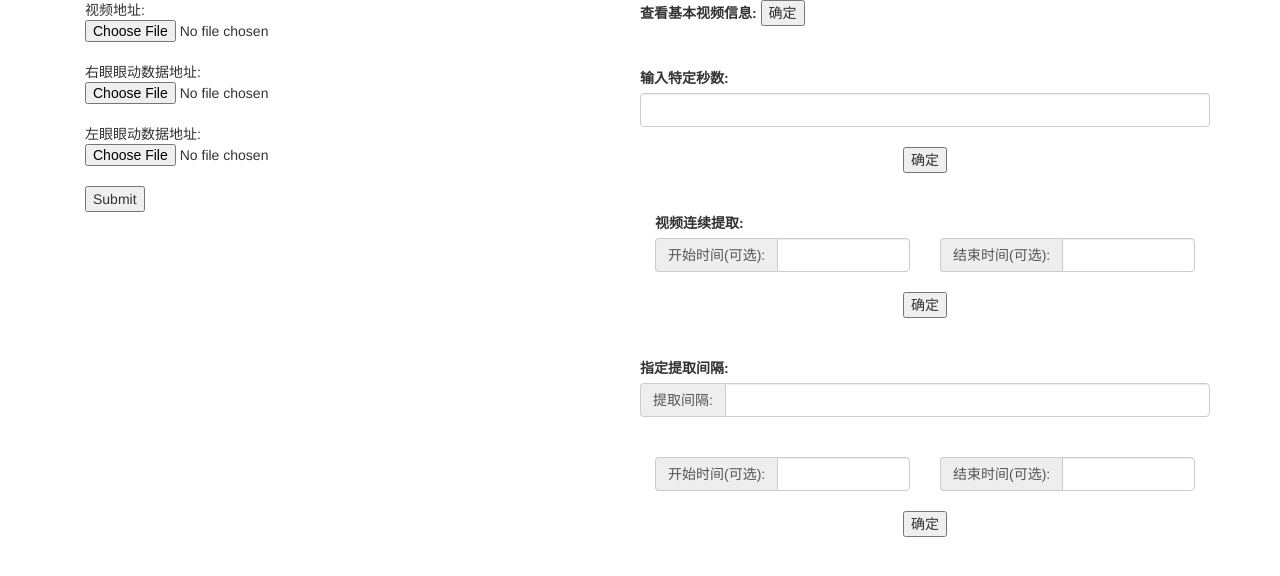
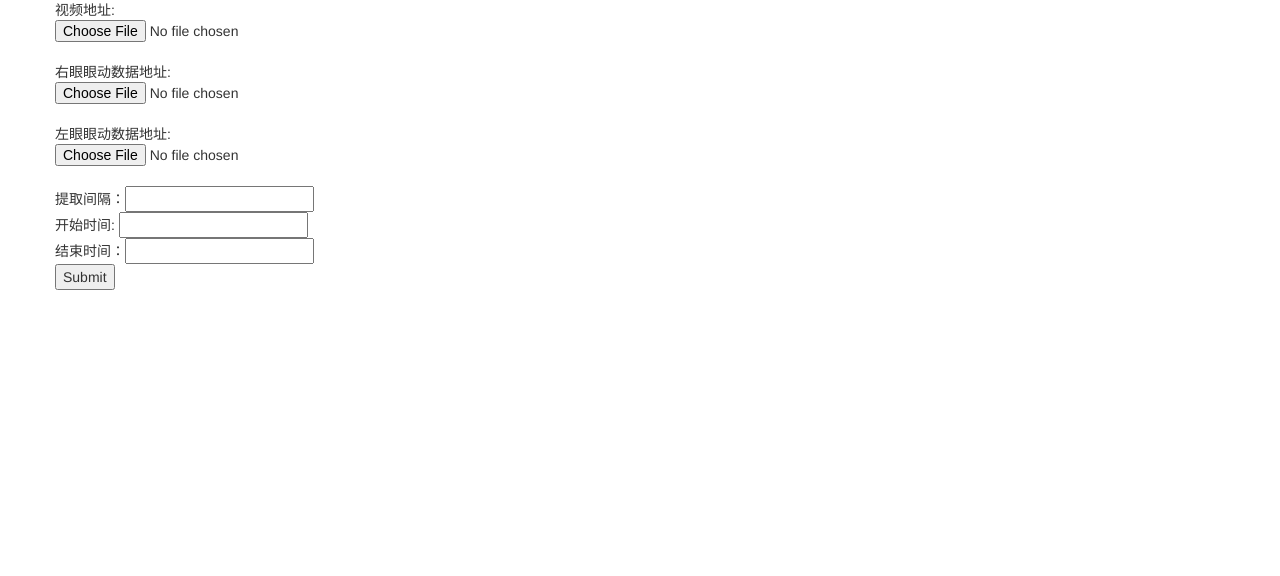
Before and after one commit to handofwatch/Visual-fixation-system, a Flask app: page / in a window 1280 px wide. Shown: the top 576 px of the page. Run offline with Flask 2, Linux system fonts and the light colour scheme; some libraries are stand-ins or nearby versions.

Commit message:
modify first bounary

```diff
--- a/SysScreen.py
+++ b/SysScreen.py
@@ -6,7 +6,7 @@ from templates.UiBar import UiBar
 from templates.UiPie import UiPie
 from eyeDataHandler.dataHandler import handle_result_img
 import extract.extract as e
-
+import extract.interface
 
 app = Flask(__name__)
 
@@ -47,10 +47,12 @@ def picture():
             return render_template('pie.html')
 
 
+#前端传入数据表单交由后端处理
 @app.route('/uploadFile', methods=['POST'])
 def upload_file():
     result_sum = []
     if request.method == 'POST':
+        #获得用户上传文件，并把他们放进服务器特定位置，并改为特定名字
         video_file = request.files['video']
         video_ext = video_file.filename.rsplit('.', 1)[1]  # 获取文件后缀
         r_data_file = request.files['rData']
@@ -59,26 +61,37 @@ def upload_file():
         l_data_ext = l_data_file.filename.rsplit('.', 1)[1]  # 获取文件后缀
         file_dir = os.path.join(basedir, app.config['UPLOAD_FOLDER'])
         video_path = os.path.join(file_dir, 'videoFile' + '.' + video_ext)
-        video_file.save(video_path)
-        r_data_file.save(os.path.join(file_dir, 'rDataFile') + '.' + r_data_ext)
-        l_data_file.save(os.path.join(file_dir, 'lDataFile') + '.' + l_data_ext)
+        video_file.save(video_path)#文件路径
+        r_data_path = os.path.join(file_dir, 'rDataFile') + '.' + r_data_ext
+        r_data_file.save(r_data_path)
+        l_data_path = os.path.join(file_dir, 'lDataFile') + '.' + l_data_ext
+        l_data_file.save(l_data_path)
+
+        start_time = request.form.get("startTime")
+        print(start_time)
+        start_time = float(start_time)
+        end_time = request.form.get("finishTime")
+        print(end_time)
+        end_time = float(end_time)
+        interval = request.form.get("interval")
+        interval = int(interval)
+
         name = []
         data = []
-        confirm = request.get_json()
-        result_path = os.path.join(os.path.dirname(video_file), "images")
-        if confirm == '':
-            time_list = e.ExtractPictures.video_frames(
-                path_in=video_file,
-                path_out=result_path,
-                only_output_video_info=True,
-                extract_time_points=None,
-                initial_extract_time=0,
-                end_extract_time=None,
-                extract_time_interval=-1,
-                output_prefix='extract',
-                jpg_quality=100,
-            )
-            result_sum = handle_result_img(time_list, l_data_file, r_data_file)
+        result_path = os.path.join(file_dir, "images")
+
+        #将用户输入数字作为参数调用interface函数接口,得出time_list值，然后带入dataHandler中
+
+        #拿到视频信息，一会儿后放在Result页面
+        #video_infor = extract.interface.switch_case(1, file_dir, result_path)
+        #print(video_infor)
+
+        #得出time_list
+        time_list = extract.interface.pass_input(start_time, end_time, interval, video_path, result_path)
+
+        #调用第二组函数处理图片
+        result = handle_result_img(time_list, l_data_path, r_data_path)
+        result_sum = result[1]
         # resultSum = {'chair': 55, 'wall': 395, 'table': 441, 'box': 2,
         #              'person;individual;someone;somebody;mortal;soul': 6,
         #              'bag': 1, 'desk': 4, 'food;solid;food': 4, 'painting;picture': 4, 'book': 27}
@@ -93,5 +106,4 @@ def upload_file():
 
 
 if __name__ == '__main__':
-    app.debug = True
     app.run()
--- a/extract/extract.py
+++ b/extract/extract.py
@@ -27,8 +27,7 @@ class ExtractPictures:
         # 仅仅输出视频信息
         if only_output_video_info:
             _duration = str(duration)
-            print("output the video information:")
-            print("Duration of the video:" + _duration + "ns")
+            return _duration
 
         # 依据自定义时间点提取图片
         elif extract_time_points is not None:
--- a/templates/MainScreen.html
+++ b/templates/MainScreen.html
@@ -9,7 +9,7 @@
 </head>
 <body>
 <div class="container">
-    <div class="col-md-6">
+    <div class="row">
         <form action="/uploadFile" method='post' enctype="multipart/form-data">
             <meta http-equiv="Content-Type" content="text/html; charset=utf-8" />
             视频地址:<input type="file" name="video" id="videoFile">
@@ -18,103 +18,11 @@
             <br>
             左眼眼动数据地址:<input type="file" name="lData" id="lDataFile">
             <br>
+            提取间隔：<input type="number" min="0" step="1" name="interval" id="interval"> <br>
+            开始时间: <input type="number" min="0" step="0.1" name="startTime" id="startTime"> <br>
+            结束时间：<input type="number" min="0" step="0.1" name="finishTime" id="finishTime"> <br>
             <input type="submit" name="analysis">
         </form>
     </div>
-
-    <div class="col-md-6">
-        <form id="extract1" name="extractForm" method="post">
-            <div class="row">
-                <label>查看基本视频信息:</label>
-                <button type="submit">确定</button>
-            </div>
-        </form>
-        <br><br>
-        <form id="extract2" name="extractForm" method="post" >
-            <div class="row">
-                <label>输入特定秒数:</label>
-                <input type="text" name="num" id="num" class="form-control">
-                <br>
-                <button type="submit" style="display: block; margin: 0 auto">确定</button>
-            </div>
-        </form>
-        <br><br>
-         <form id="extract3" name="extractForm" method="post" >
-             <label>视频连续提取:</label>
-             <div class="row">
-                <div class="col-md-6">
-                    <div class="input-group">
-                        <span class="input-group-addon">开始时间(可选):</span>
-                        <input type="text" name="3" id="start" class="form-control">
-                    </div>
-                </div>
-                <div class="col-md-6">
-                    <div class="input-group">
-                        <span class="input-group-addon">结束时间(可选):</span>
-                        <input type="text" name="3" id="end" class="form-control">
-                    </div>
-                </div>
-            </div>
-            <br>
-            <button type="submit" style="display: block; margin: 0 auto">确定</button>
-         </form>
-         <br><br>
-        <form id="extract4" name="extractForm" method="post" >
-            <div class="row">
-                <label>指定提取间隔:</label>
-            </div>
-
-            <div class="row">
-                <div class="col-md">
-                    <div class="input-group">
-                        <span class="input-group-addon">提取间隔:</span>
-                        <input type="text" name="4" id="interval" class="form-control">
-                    </div>
-                </div>
-                <br><br>
-            </div>
-
-            <div class="row">
-                <div class="col-md-6">
-                    <div class="input-group">
-                        <span class="input-group-addon">开始时间(可选):</span>
-                        <input type="text" name="4" id="interval_start" class="form-control">
-                    </div>
-                </div>
-
-                <div class="col-md-6">
-                    <div class="input-group">
-                        <span class="input-group-addon">结束时间(可选):</span>
-                        <input type="text" name="4" id="interval_end" class="form-control">
-                    </div>
-                </div>
-            </div>
-            <br>
-            <button type="submit" style="display: block; margin: 0 auto">确定</button>
-        </form>
-    </div>
 </div>
-
-<script>
-    var convert_FormData_to_json = function (formData) {
-    var objData = {};
-    for (var entry in formData.entries()){
-        objData[entry[0]] = entry[1];}
-    console.log(objData);
-    return JSON.stringify(objData);
-};
-
-    // var extractForm1 = document.querySelector('form');
-    var extractForm1 = document.getElementById('extract1');
-    extractForm1.addEventListener('submit', function(event){
-        event.preventDefault();
-
-        var http = new XMLHttpRequest();
-        http.open('POST', '/uploadFile');
-        http.setRequestHeader('Content-Type', 'application/json');
-        http.send("extract1_confirm");
-
-    }, false)
-</script>
-
 </body>
```
Also changed, not shown: extract/interface.py (+47 -29 lines), output/images/extract_000001.png (deleted), output/images/extract_000002.png (deleted), upload/images/extract_000001.jpg (added), upload/images/extract_000002.jpg (added), upload/images/extract_000003.jpg (added), 1 other file.
